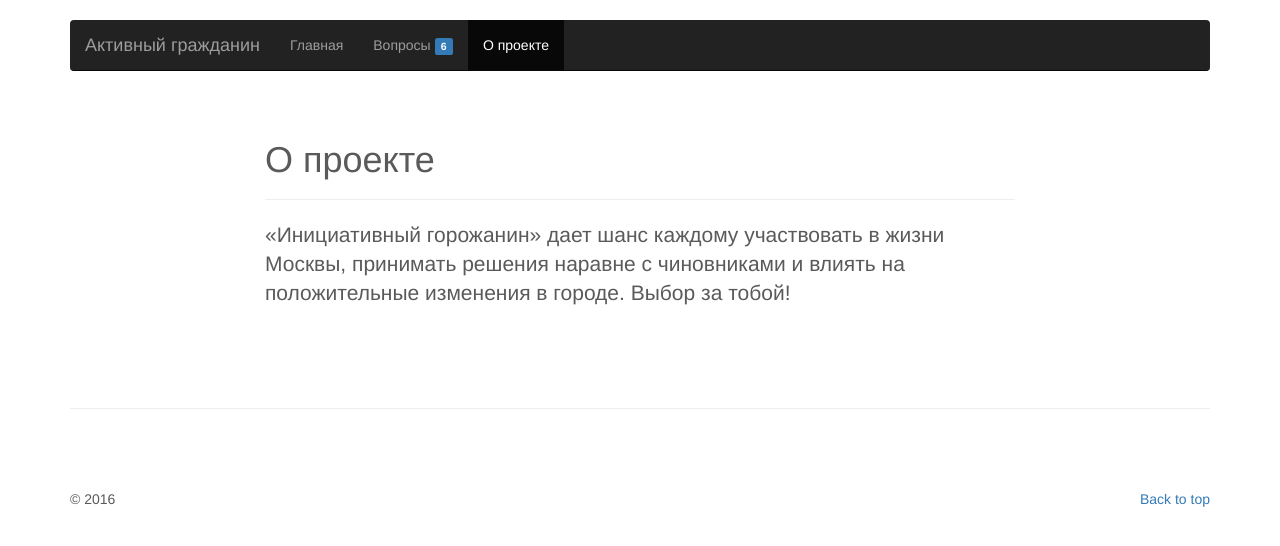
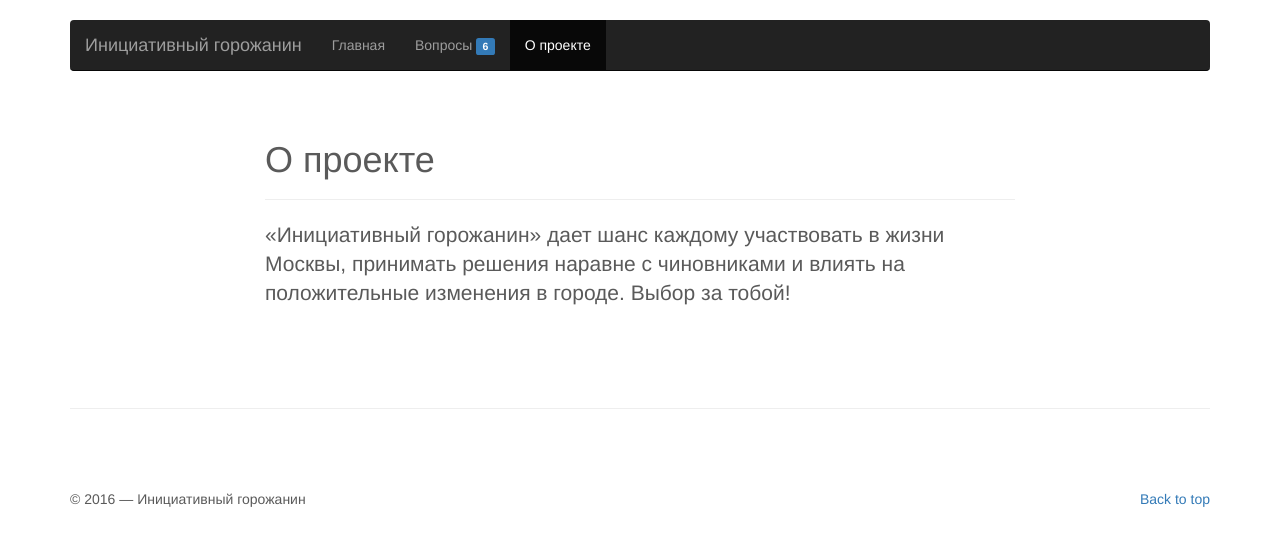
Before and after one commit to Molokanova/active, a website: page about.html in a window 1280 px wide. Drawn offline with nearby package versions, Linux system fonts and the light colour scheme.

Commit message:
new name and title

```diff
--- a/about.html
+++ b/about.html
@@ -8,7 +8,7 @@
     <meta name="author" content="">
     <!-- <link rel="icon" href="../../favicon.ico"> -->
 
-    <title>О проекте — Активный гражданин</title>
+    <title>О проекте — Инициативный горожанин</title>
 
     <!-- Bootstrap core CSS -->
     <link href="css/bootstrap.min.css" rel="stylesheet">
@@ -56,7 +56,7 @@
                 <span class="icon-bar"></span>
                 <span class="icon-bar"></span>
               </button>
-              <a class="navbar-brand" href="index.html">Активный гражданин</a>
+              <a class="navbar-brand" href="index.html">Инициативный горожанин</a>
             </div>
             <div id="navbar" class="navbar-collapse collapse">
               <ul class="nav navbar-nav">
@@ -93,7 +93,7 @@
       <!-- FOOTER -->
       <footer>
         <p class="pull-right"><a href="#">Back to top</a></p>
-        <p>&copy; 2016</p>
+        <p>&copy; 2016 — Инициативный горожанин</p>
       </footer>
 
       <!-- Modal -->
```
Also changed, not shown: index.html (+3 -3 lines), questions.html (+3 -3 lines).
